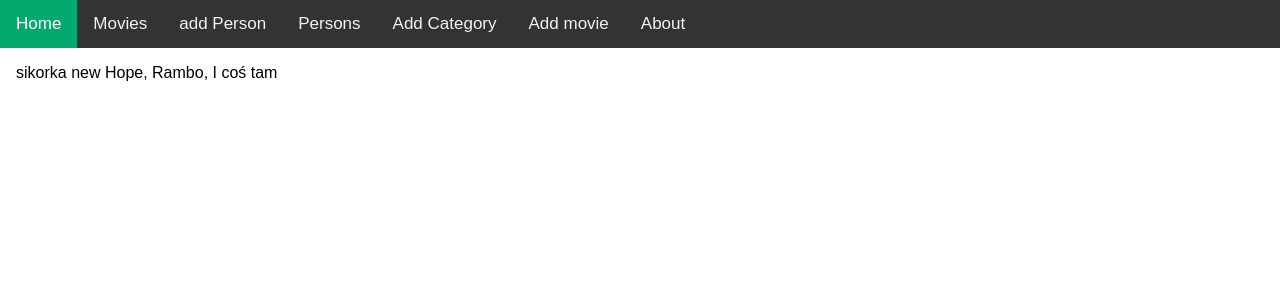
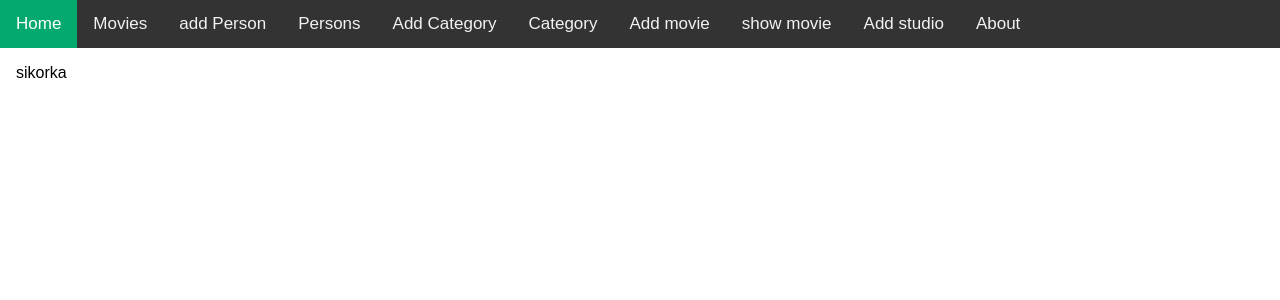
Before and after one commit to cooklee/FilmWar26, a Django app: page /movies/ in a window 1280 px wide. Shown: the top 300 px of the page. Run offline with Django 4.2, Linux system fonts and the light colour scheme; data that the repository does not hold is empty.

Commit message:
get abosolute url

```diff
--- a/WyporzyczalniFilmowWarPytW26/urls.py
+++ b/WyporzyczalniFilmowWarPytW26/urls.py
@@ -21,12 +21,14 @@ from rent_app import views
 urlpatterns = [
     path('admin/', admin.site.urls),
     path("", views.IndexView.as_view(), name='index'),
-    path("movies/", views.MovieView.as_view(), name='movie_list'),
+    path("movies/", views.MovieListView.as_view(), name='movie_list'),
     path("add_person/", views.PersonAddView.as_view(), name='add_person'),
     path("person_list/", views.PersonListView.as_view(), name='list_person'),
+    path("category/", views.CategoryListView.as_view(), name='list_category'),
     path("update_person/<int:id>/", views.PersonUpdateView.as_view(), name='person_update'),
     path('add_category/', views.AddCategoryView.as_view(), name='add_category'),
     path('update_category/<int:id>/', views.UpdateCategoryView.as_view(), name='update_category'),
     path('add_movie/', views.CreateMovieView.as_view(), name='add_movie'),
-
+    path('add_studio/', views.CreateStudioView.as_view(), name='add_studio'),
+    path('update_movie/<int:pk>/', views.UpdateMovieView.as_view(), name='update_movie'),
 ]
--- a/rent_app/views.py
+++ b/rent_app/views.py
@@ -1,8 +1,10 @@
 from django.shortcuts import render, redirect
+from django.urls import reverse_lazy
 from django.views import View
+from django.views.generic import CreateView, ListView, UpdateView
 
 from rent_app.forms import CategoryForm, MovieModelForm
-from rent_app.models import Person, Category
+from rent_app.models import Person, Category, Studio, Movie
 
 
 class IndexView(View):
@@ -70,28 +72,11 @@ class AddCategoryView(View):
         return render(request, 'form.html', {'form': form})
 
 
-class UpdateCategoryView(View):
-
-    def get(self, request, id):
-        category = Category.objects.get(pk=id)
-        form = CategoryForm(initial={'name': category.name})
-        return render(request, 'form.html', {'form':form})
-
-    def post(self, request, id):
-        form = CategoryForm(request.POST)
-        if form.is_valid():
-            name = form.cleaned_data['name']
-            c = Category.objects.get(id=id)
-            c.name =name
-            c.save()
-            return redirect('index')
-        return render(request, 'form.html', {'form': form})
-
 class CreateMovieView(View):
 
     def get(self, request):
         form = MovieModelForm()
-        return render(request, 'form.html', {'form':form})
+        return render(request, 'form.html', {'form': form})
 
     def post(self, request):
         form = MovieModelForm(request.POST)
@@ -99,4 +84,45 @@ class CreateMovieView(View):
             obj = form.save()
             return redirect('index')
         print(form.errors)
-        return render(request, 'form.html', {'form':form})
+        return render(request, 'form.html', {'form': form})
+
+
+class UpdateCategoryView(View):
+
+    def get(self, request, id):
+        category = Category.objects.get(pk=id)
+        form = CategoryForm(initial={'name': category.name})
+        return render(request, 'form.html', {'form': form})
+
+    def post(self, request, id):
+        form = CategoryForm(request.POST)
+        if form.is_valid():
+            name = form.cleaned_data['name']
+            c = Category.objects.get(id=id)
+            c.name = name
+            c.save()
+            return redirect('index')
+        return render(request, 'form.html', {'form': form})
+
+
+class CreateStudioView(CreateView):
+    model = Studio
+    fields = "__all__"
+    template_name = 'form.html'
+
+
+class MovieListView(ListView):
+    model = Movie
+    template_name = 'list_view.html'
+
+
+class CategoryListView(ListView):
+    model = Category
+    template_name = 'list_view.html'
+
+
+class UpdateMovieView(UpdateView):
+    model = Movie
+    form_class = MovieModelForm
+    template_name = 'form.html'
+    success_url = reverse_lazy('movie_list')
--- /dev/null
+++ b/templates/list_view.html
@@ -0,0 +1,8 @@
+{% extends 'base.html' %}
+{% block content %}
+    <ul>
+    {% for item in object_list %}
+        <li><a href="{{ item.get_absolute_url }}">{{ item }}</a></li>
+    {% endfor %}
+    </ul>
+{% endblock %}
--- a/templates/nav_bar.html
+++ b/templates/nav_bar.html
@@ -4,6 +4,9 @@
   <a href="{% url 'add_person' %}">add Person</a>
     <a href="{% url 'list_person' %}">Persons</a>
     <a href="{% url 'add_category' %}">Add Category</a>
+    <a href="{% url 'list_category' %}">Category</a>
     <a href="{% url 'add_movie' %}">Add movie</a>
+    <a href="{% url 'movie_list' %}">show movie</a>
+    <a href="{% url 'add_studio' %}">Add studio</a>
   <a href="#about">About</a>
 </div>
```
Also changed, not shown: rent_app/models.py (+19 -0 lines).
